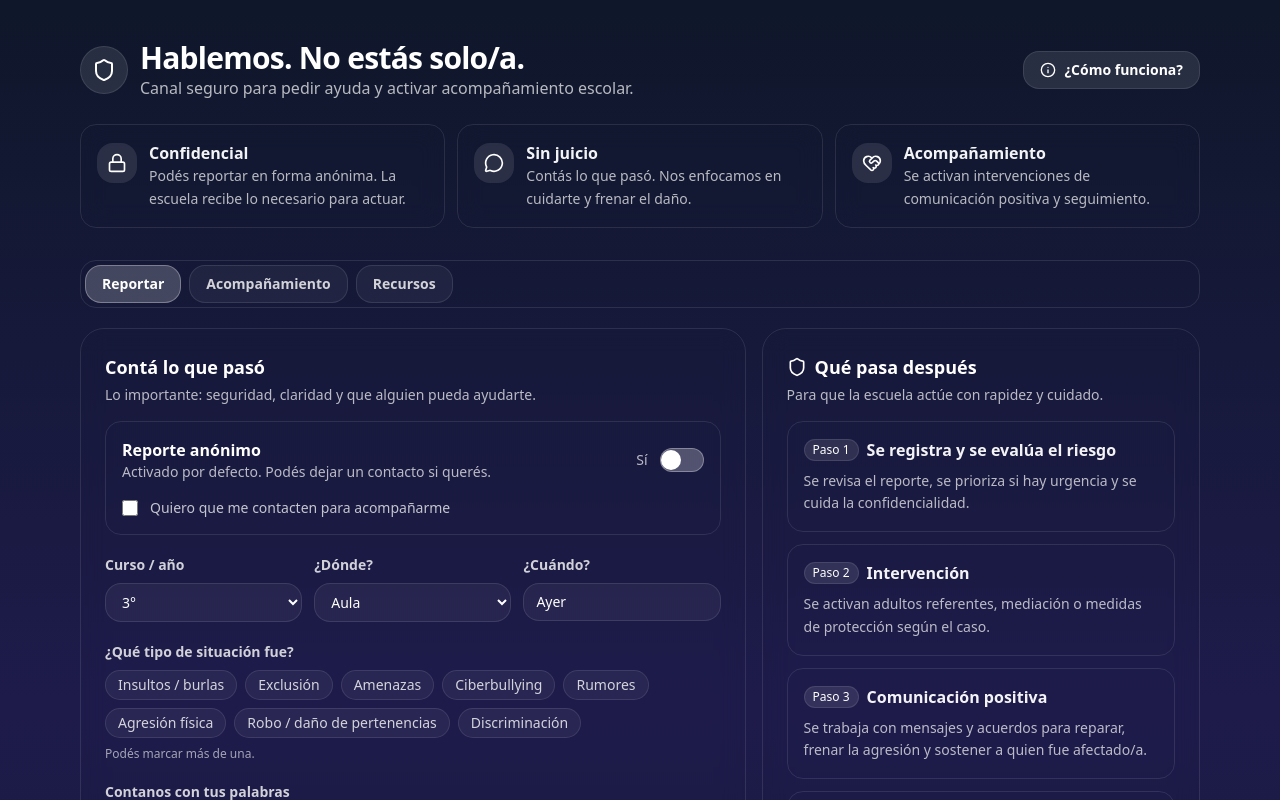
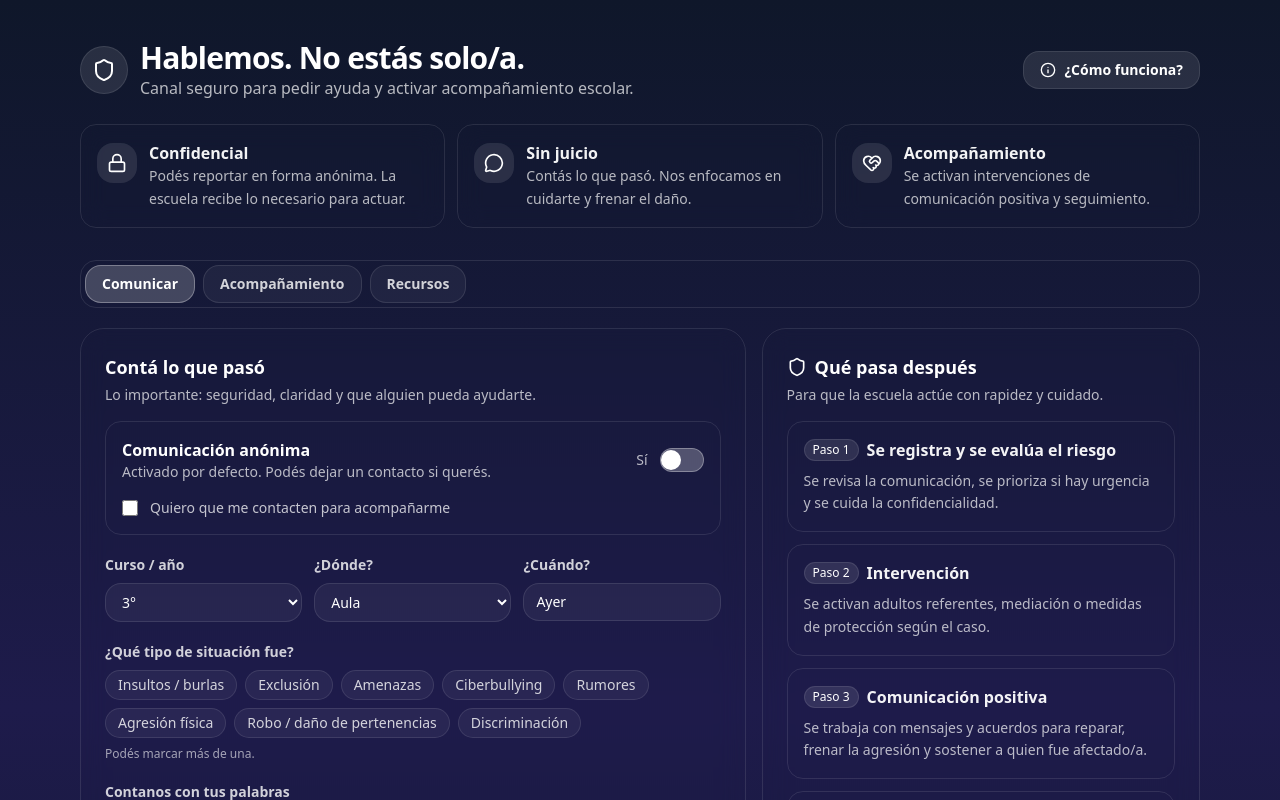
Before and after one commit to AndreaRocca/cerobullying, a React (Vite) app: page / in a window 1280 px wide. Shown: the top 800 px of the page. Built offline with nearby package versions, Linux system fonts and the light colour scheme.

Commit message:
Update App.jsx

```diff
--- a/src/App.jsx
+++ b/src/App.jsx
@@ -337,7 +337,7 @@ export default function BullyingReportPrototype() {
   const summary = useMemo(() => {
     const tag = what.length ? what.join(", ") : "(sin etiquetas)";
     return {
-      title: danger ? "Marcaste una situación urgente" : "Reporte listo para enviar",
+      title: danger ? "Marcaste una situación urgente" : "Comunicación lista para enviar",
       body: `Curso: ${course} • Lugar: ${location} • Cuándo: ${when}
 Tipo: ${tag}
 Evidencia: ${evidence ? "Sí" : "No"}
@@ -387,7 +387,7 @@ Detalle: ${details.slice(0, 220)}${details.length > 220 ? "…" : ""}`,
                 </>
               }
               title="Cómo funciona este canal"
-              description="Prototipo: simula la experiencia. En un sitio real, esto enviaría tu reporte al Equipo de Convivencia."
+              description="Prototipo: simula la experiencia. En un sitio real, esto enviaría tu comunicación al Equipo de Convivencia."
             >
               <div className="space-y-3 text-sm leading-relaxed text-white/80">
                 <div className="flex gap-2">
@@ -436,7 +436,7 @@ Detalle: ${details.slice(0, 220)}${details.length > 220 ? "…" : ""}`,
         <main className="mt-8">
           <Tabs defaultValue="reportar">
             <TabsList className={cn("rounded-2xl p-1", "bg-white/8 border border-white/10")}>
-              <TabsTrigger value="reportar">Reportar</TabsTrigger>
+              <TabsTrigger value="reportar">Comunicar</TabsTrigger>
               <TabsTrigger value="acompanamiento">Acompañamiento</TabsTrigger>
               <TabsTrigger value="recursos">Recursos</TabsTrigger>
             </TabsList>
@@ -453,7 +453,7 @@ Detalle: ${details.slice(0, 220)}${details.length > 220 ? "…" : ""}`,
                     <div className={cn("rounded-2xl p-4", "bg-white/8 border border-white/10")}>
                       <div className="flex items-center justify-between gap-4">
                         <div>
-                          <div className="font-semibold">Reporte anónimo</div>
+                          <div className="font-semibold">Comunicación anónima</div>
                           <div className="text-sm text-white/70">Activado por defecto. Podés dejar un contacto si querés.</div>
                         </div>
                         <div className="flex items-center gap-3">
@@ -556,7 +556,7 @@ Detalle: ${details.slice(0, 220)}${details.length > 220 ? "…" : ""}`,
                           setSent(true);
                         }}
                       >
-                        Enviar reporte <ArrowRight className="h-4 w-4" />
+                        Enviar comunicación <ArrowRight className="h-4 w-4" />
                       </Button>
                       <Button variant="secondary" className="rounded-2xl" onClick={reset}>
                         Limpiar
@@ -588,7 +588,7 @@ Detalle: ${details.slice(0, 220)}${details.length > 220 ? "…" : ""}`,
                       <CardDescription className="text-white/70">Para que la escuela actúe con rapidez y cuidado.</CardDescription>
                     </CardHeader>
                     <CardContent className="space-y-3">
-                      <Step n={1} title="Se registra y se evalúa el riesgo" text="Se revisa el reporte, se prioriza si hay urgencia y se cuida la confidencialidad." />
+                      <Step n={1} title="Se registra y se evalúa el riesgo" text="Se revisa la comunicación, se prioriza si hay urgencia y se cuida la confidencialidad." />
                       <Step n={2} title="Intervención" text="Se activan adultos referentes, mediación o medidas de protección según el caso." />
                       <Step n={3} title="Comunicación positiva" text="Se trabaja con mensajes y acuerdos para reparar, frenar la agresión y sostener a quien fue afectado/a." />
                       <Step n={4} title="Seguimiento" text="No termina en una charla: se monitorea y se acompaña en el tiempo." />
@@ -750,7 +750,7 @@ Detalle: ${details.slice(0, 220)}${details.length > 220 ? "…" : ""}`,
           <Separator />
           <div className="pt-5 flex flex-col md:flex-row md:items-center md:justify-between gap-3">
             <div>
-              Prototipo UI • Canal de reporte y acompañamiento • <span className="text-white/70">No reemplaza una emergencia</span>
+              Prototipo UI • Canal de comunicación y acompañamiento • <span className="text-white/70">No reemplaza una emergencia</span>
             </div>
             <div className="flex items-center gap-2">
               <Lock className="h-4 w-4" />
```
